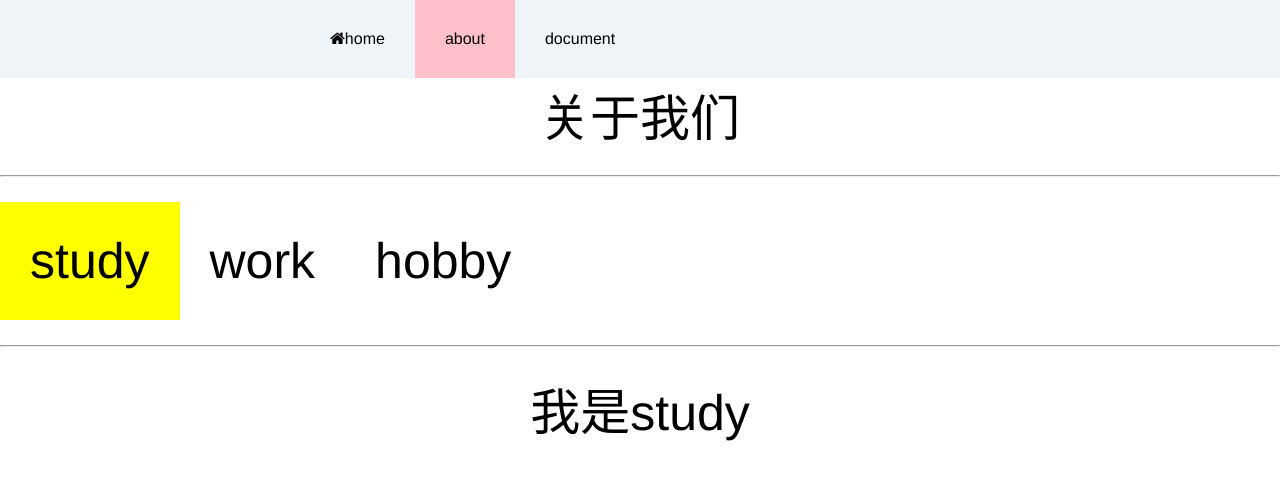
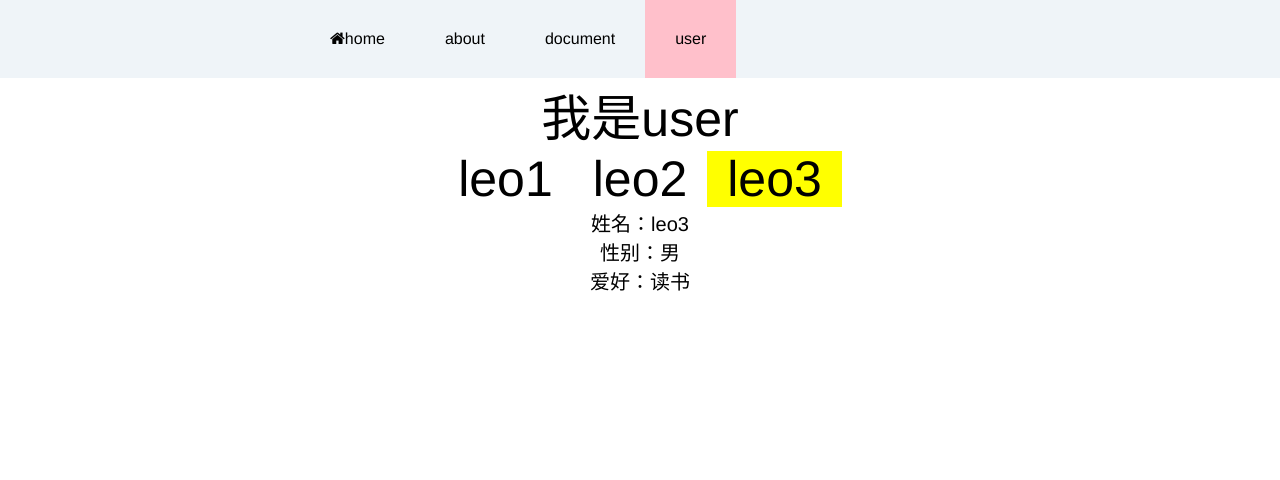
Before and after one commit to tutu9706/new-project, a Vue app: page /user/common/3 in a window 1280 px wide. Before the commit this address led to /about/. Shown: the top 480 px of the page. Built offline with nearby package versions, Linux system fonts and the light colour scheme.

Commit message:
$route
监控$route

```diff
--- a/src/App.vue
+++ b/src/App.vue
@@ -2,10 +2,10 @@
   <div id="app">
     <div class="nav-box">
       <ul class="nav">
+        <!-- event="mouseover" 加在行间可以改变动作 -->
         <router-link
           to="/"
           tag="li"
-          event="mouseover"
           exact
         >
           <i class="fa fa-home"></i>
@@ -28,6 +28,15 @@
         >
           <i></i>
           <span>document</span>
+        </router-link>
+
+        <router-link
+          to="/user"
+          tag="li"
+          active-class="activeClass"
+        >
+          <i></i>
+          <span>user</span>
         </router-link>
       </ul>
     </div>
--- /dev/null
+++ b/src/components/user.vue
@@ -0,0 +1,94 @@
+<template>
+    <div>
+        我是user
+        <div class="user-list">
+          <!-- v-for需要加入我们key值 需要动态绑定:key="" -->
+          <router-link
+            style="padding:0 20px;"
+            :to="'/user/'+item.tip+'/'+item.id"
+            :key="index"
+            v-for="(item,index) in userList"
+          >{{item.userName}}</router-link>
+        </div>
+        <div class="user-info" v-if="userInfo.userName" style="font-size:20px;">
+          <p>姓名：{{userInfo.userName}}</p>
+          <p>性别：{{userInfo.sex}}</p>
+          <p>爱好：{{userInfo.hobby}}</p>
+
+        </div>
+    </div>
+</template>
+<script>
+let data = [
+        {
+            id:1,
+            tip:'vip',
+            userName:"leo1",
+            sex:'男',
+            hobby:'写代码'
+        },
+        {
+            id:2,
+            tip:'vip',
+            userName:"leo2",
+            sex:'男',
+            hobby:'唱歌'
+        },
+        {
+            id:3,
+            tip:'common',
+            userName:"leo3",
+            sex:'男',
+            hobby:'读书'
+        }
+    ]
+export default {
+  name: "component_name",
+  data () {
+    return {
+      userList:data,
+      userInfo:{},  //放入我们this.$route.param.userId 在 userList中对应的那个信息
+
+    };
+  },
+  watch:{
+    //浅度监控
+    $route(){
+      console.log("监控$route为："+this.$route.params.userId);
+      this.getData();
+    }
+
+    // $route:{//深度监控
+    //   handler(){
+    //     console.log("监控$route为："+this.$route.params.userId);
+    //   },
+    //   deep:true
+    // }
+  },
+  created(){//生命周期钩子函数， 编译之前
+    //通过在Vue根实例的router配置传入 router 实例
+    //$router router实例对象
+    //$route 当前激活的路由信息对象，每个组件实例都会有
+    //beforeRouteEnter(){}  进入组件前钩子函数
+    //beforeRouteLeave(){}  离开组件前钩子函数
+    this.getData();
+  },
+  methods:{
+    getData(){
+      // console.log(this.$route.params.userId);
+      let id = this.$route.params.userId;
+      if(id){//如果id存在我们就过滤userInfo，如果不存在我们就清空userInfo不现实任何人的信息
+        this.userInfo = this.userList.filter((item)=>{
+          return item.id == id;
+        })[0]
+      }else{
+        this.userInfo = {}
+      }
+      // console.log(this.userInfo);
+    }
+  }
+
+}
+</script>
+<style>
+</style>
```
Also changed, not shown: src/data.js (added, +20 -0 lines), src/router/index.js (+9 -3 lines).
